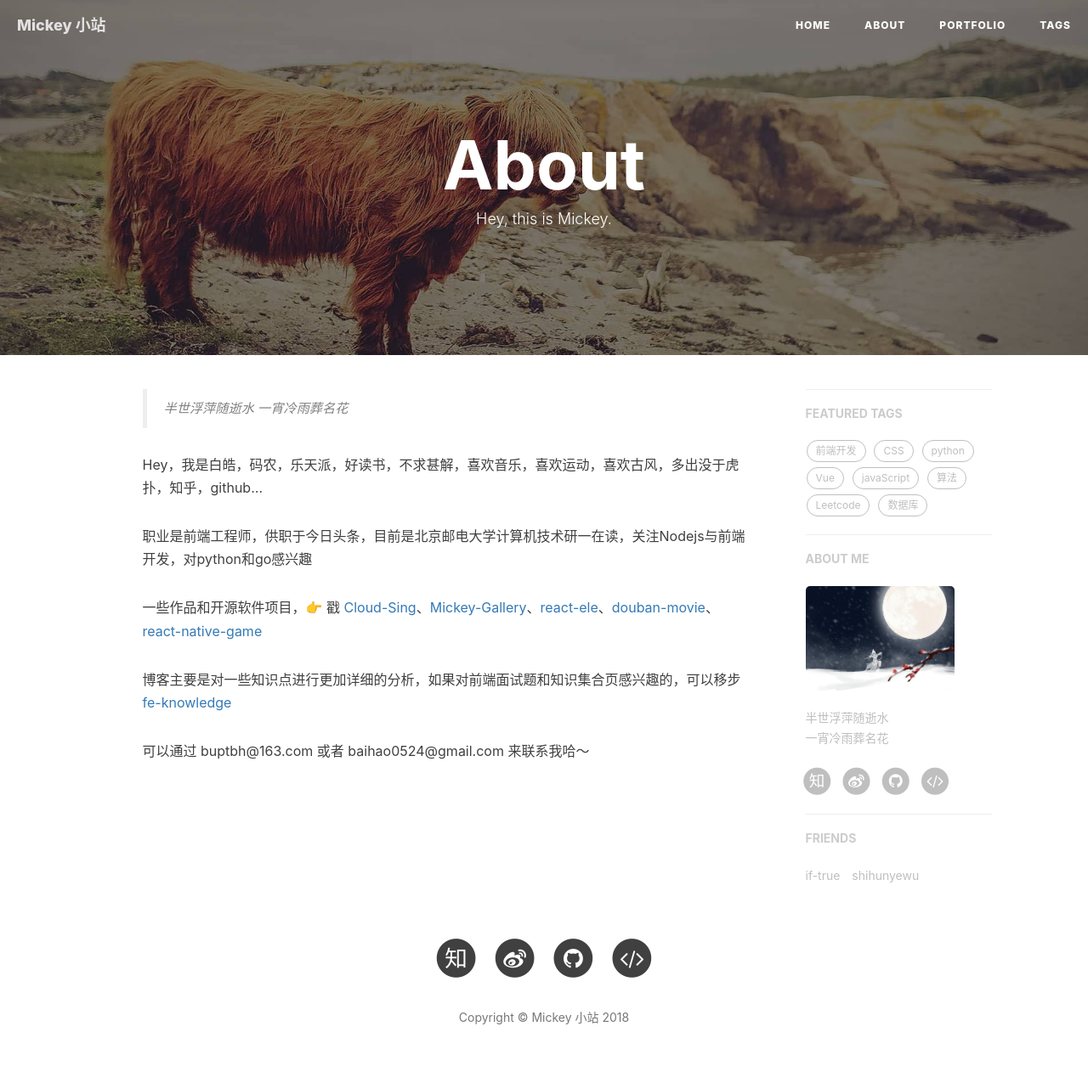
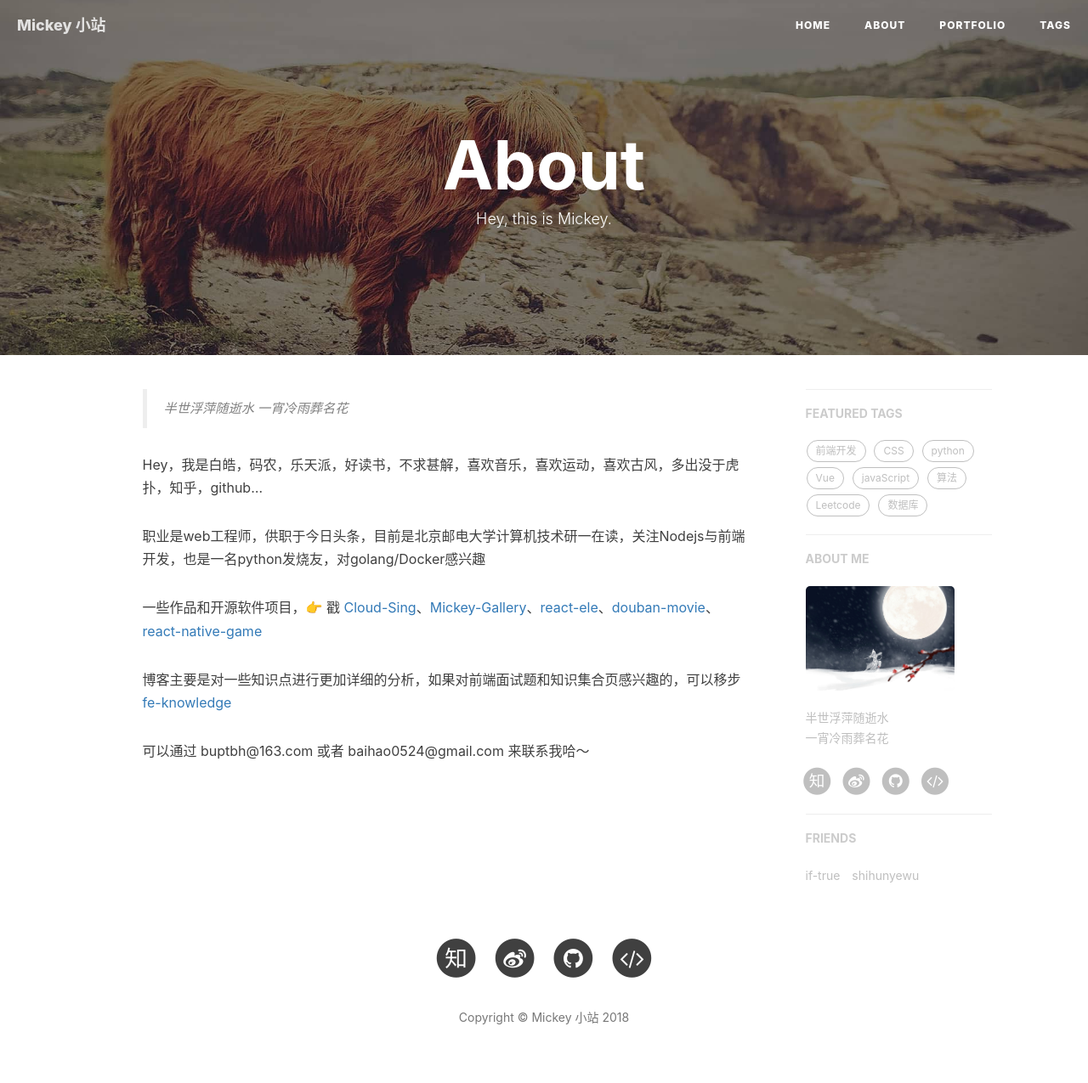
Before and after one commit to mickey0524/mickey0524.github.io, a Jekyll site: the page built from about.html, in a window 1280 px wide. Shown: the whole page at 85% size. Built offline with Jekyll 4.4.1, drawn with Linux system fonts in a browser that asks for light colours; nearby versions of some CDN libraries; comment, search, counter and statistics services are not loaded.

Commit message:
docs(readme): 更新自我介绍

```diff
--- a/_includes/about/zh.md
+++ b/_includes/about/zh.md
@@ -3,7 +3,7 @@
 
 Hey，我是白皓，码农，乐天派，好读书，不求甚解，喜欢音乐，喜欢运动，喜欢古风，多出没于虎扑，知乎，github...
 
-职业是前端工程师，供职于今日头条，目前是北京邮电大学计算机技术研一在读，关注Nodejs与前端开发，对python和go感兴趣
+职业是web工程师，供职于今日头条，目前是北京邮电大学计算机技术研一在读，关注Nodejs与前端开发，也是一名python发烧友，对golang/Docker感兴趣
 
 一些作品和开源软件项目，👉 戳 [Cloud-Sing](https://github.com/mickey0524/Cloud-Sing)、[Mickey-Gallery](https://github.com/mickey0524/Mickey-Gallery)、[react-ele](https://github.com/mickey0524/react-ele)、[douban-movie](https://github.com/mickey0524/douban-movie)、[react-native-game](https://github.com/mickey0524/game)
 
--- a/portfolio/index.html
+++ b/portfolio/index.html
@@ -85,7 +85,7 @@ layout: default
 								</li>
 								<li class="skill">
 									<span><b>JS</b></span>
-									<span class="link"><a target="_blank" href="https://ic.snssdk.com/game_channel/feed">Try it</a></span>
+									<span class="link"><a target="_blank" href="https://ic.snssdk.com/game_channel/joke_essay">Try it</a></span>
 								</li>
 							</ul>
 						</div>
```
